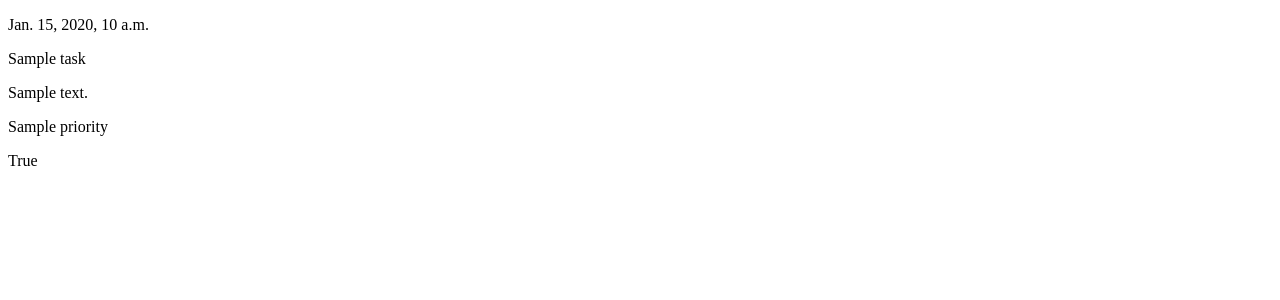
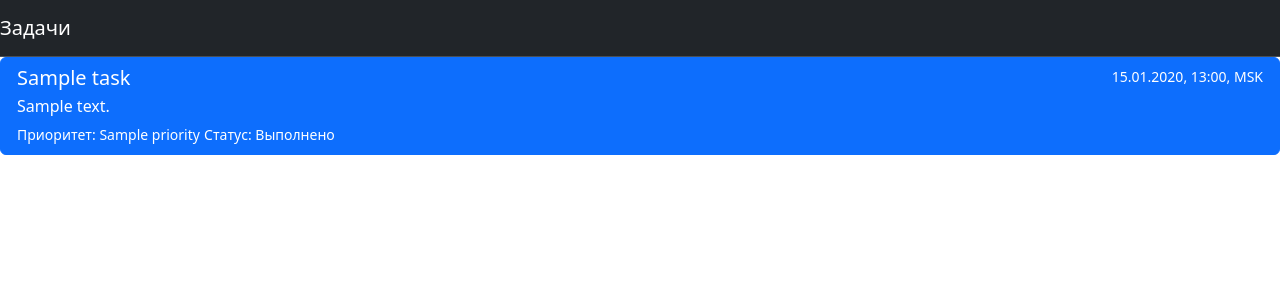
Before and after one commit to hotabmax/TaskManagerPy, a Django app: page / in a window 1280 px wide. Shown: the top 300 px of the page. Run offline with Django 5.2, Linux system fonts and the light colour scheme; tables that the repository leaves empty hold one stand-in row (values such as "Sample post").

Commit message:
changes v 1.1.1

```diff
--- a/main/models.py
+++ b/main/models.py
@@ -1,4 +1,5 @@
 from django.db import models
+
 
 class Priority(models.Model):
     name = models.CharField(max_length=100, db_index=True)
@@ -6,7 +7,7 @@
     class Meta:
         verbose_name_plural = "Приоритеты"
         verbose_name = "Приоритет"
-        ordering = ('name',)
+        ordering = ('id',)
 
     def __str__(self):
         return self.name
--- a/main/templates/main/base.html
+++ b/main/templates/main/base.html
@@ -4,9 +4,17 @@
 <head>
     <meta charset="UTF-8">
     <meta name="viewport" content="width=device-width, initial-scale=1">
-    <title>{% block title %}{% endblock title %}</title>
+    <link href="https://cdn.jsdelivr.net/npm/bootstrap@5.3.8/dist/css/bootstrap.min.css" rel="stylesheet" integrity="sha384-sRIl4kxILFvY47J16cr9ZwB07vP4J8+LH7qKQnuqkuIAvNWLzeN8tE5YBujZqJLB" crossorigin="anonymous">
+    <title>
+        {% block title %}{% endblock title %}
+    </title>
 </head>
 <body>
+    <nav class="navbar bg-dark border-bottom border-body" data-bs-theme="dark">
+        <a class="navbar-brand --bs-light-text-emphasis" href="#">Задачи</a>
+    </nav>
+{% block header %}{% endblock header %}
 {% block content %}{% endblock content %}
+<script src="https://cdn.jsdelivr.net/npm/bootstrap@5.3.8/dist/js/bootstrap.bundle.min.js" integrity="sha384-FKyoEForCGlyvwx9Hj09JcYn3nv7wiPVlz7YYwJrWVcXK/BmnVDxM+D2scQbITxI" crossorigin="anonymous"></script>
 </body>
 </html>
--- a/main/templates/main/task/list.html
+++ b/main/templates/main/task/list.html
@@ -1,17 +1,23 @@
 {% extends "main/base.html" %}
 
-{% block title %}
-    <h1><a href="/">Задачи</a></h1>
-{% endblock title %}
+{% block title %}Задачт{% endblock title %}
 
 {% block content %}
     {% for task in tasks %}
-    <div>
-        <p>{{ task.created }}</p>
-        <p>{{ task.name }}</p>
-        <p>{{ task.description }}</p>
-        <p>{{ task.priority }}</p>
-        <p>{{ task.completed }}</p>
-    </div>
+        <div class="list-group">
+        <a href="#" class="list-group-item list-group-item-action active" aria-current="true">
+            <div class="d-flex w-100 justify-content-between">
+            <h5 class="mb-1">{{ task.name }}</h5>
+            <small>{{ task.created|date:"d.m.Y, H:i, e"}}</small>
+            </div>
+            <p class="mb-1">{{ task.description }}</p>
+            <small>Приоритет: {{ task.priority }}</small>
+            {% if task.completed %}
+            <small>Статус: Выполнено</small>
+            {% else %}
+            <small>Статус: В работе</small>
+            {% endif %}
+        </a>
+        </div>
     {% endfor %}
 {% endblock content %}
--- a/taskmanager/settings.py
+++ b/taskmanager/settings.py
@@ -105,7 +105,7 @@
 
 LANGUAGE_CODE = 'en-us'
 
-TIME_ZONE = 'UTC'
+TIME_ZONE = 'Europe/Moscow'
 
 USE_I18N = True
 
```
Also changed, not shown: main/migrations/0002_priority_created.py (added), main/migrations/0003_alter_priority_options_remove_priority_created.py (added).
